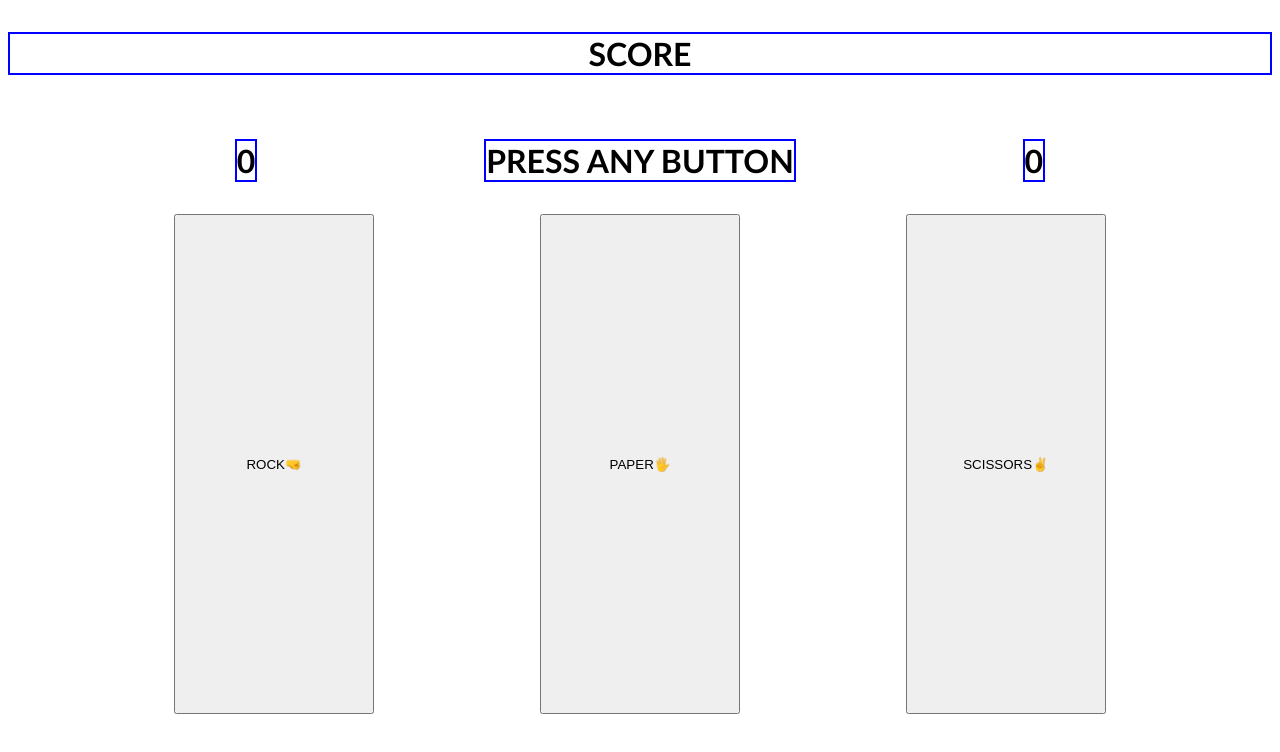
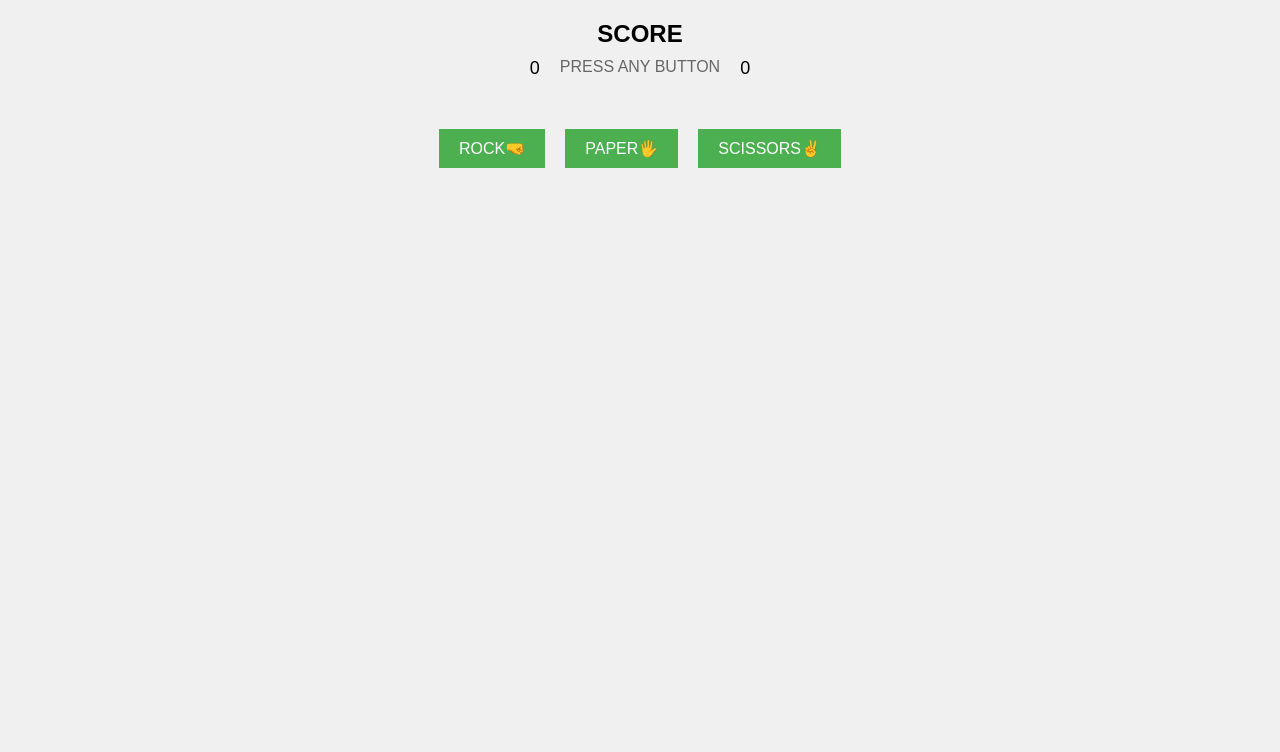
Before and after one commit to KasinaYuvaraj/Games, a plain HTML site: page index.html in a window 1280 px wide. Drawn offline with Linux system fonts and the light colour scheme.

Commit message:
Made it to look bueatiful and organizing css file

```diff
--- a/style.css
+++ b/style.css
@@ -1,29 +1,86 @@
+/* Global Styles */
+
+* {
+    box-sizing: border-box;
+    margin: 0;
+    padding: 0;
+  }
+
+  body {
+    font-family: Arial, sans-serif;
+    background-color: #f0f0f0;
+    display: flex;
+    flex-direction: column;
+    align-items: center;
+    padding: 20px;
+  }
+
+  /* Header Styles */
+
   .header {
-    display: flex;
-    justify-content: center;
-    flex-direction: column;
-    text-align: center;
-    font-size: 32px;
-    font-weight: 700;
-    font-family: 'Gill Sans', 'Gill Sans MT', Calibri, 'Trebuchet MS', sans-serif;
+    font-size: 24px;
+    font-weight: bold;
+    margin-bottom: 10px;
   }
-p {
-    font-size: 32px;
-    font-weight: 700;
-    font-family: 'Gill Sans', 'Gill Sans MT', Calibri, 'Trebuchet MS', sans-serif;
-    border: 2px solid blue;
-}
+
+  /* Score Styles */
 
   .score {
     display: flex;
-    justify-content: space-evenly;
+    justify-content: space-between;
+    margin-bottom: 20px;
   }
+
+  .score p {
+    font-size: 18px;
+    margin: 0 10px;
+  }
+
+  #change {
+    font-size: 16px;
+    color: #666;
+  }
+
+  /* Button Styles */
+
+  .button {
+    background-color: #4CAF50;
+    color: #fff;
+    border: none;
+    padding: 10px 20px;
+    font-size: 16px;
+    cursor: pointer;
+    margin: 10px;
+  }
+
+  .button:hover {
+    background-color: #3e8e41;
+  }
+
+  .button:active {
+    background-color: #3e8e41;
+    box-shadow: 0 0 10px rgba(0, 0, 0, 0.2);
+  }
+
+  /* Container Styles */
 
   .container {
     display: flex;
-    justify-content: space-evenly;
+    justify-content: center;
+    margin-top: 20px;
+  }
+
+  /* Responsive Design */
+
+  @media (max-width: 600px) {
+   .score {
+      flex-direction: column;
+    }
+   .score p {
+      margin: 10px;
     }
    .button {
-    height: 500px;
-    width: 200px;
+      width: 100%;
+      margin: 10px 0;
     }
+  }
```
Lines whose indentation alone changed are shown as unchanged.
